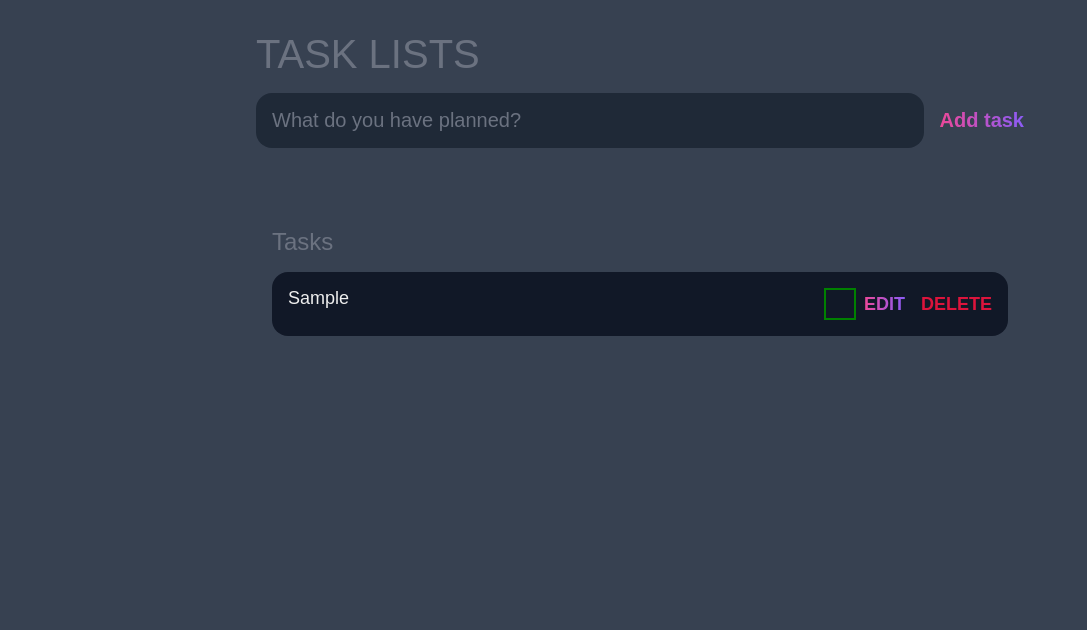
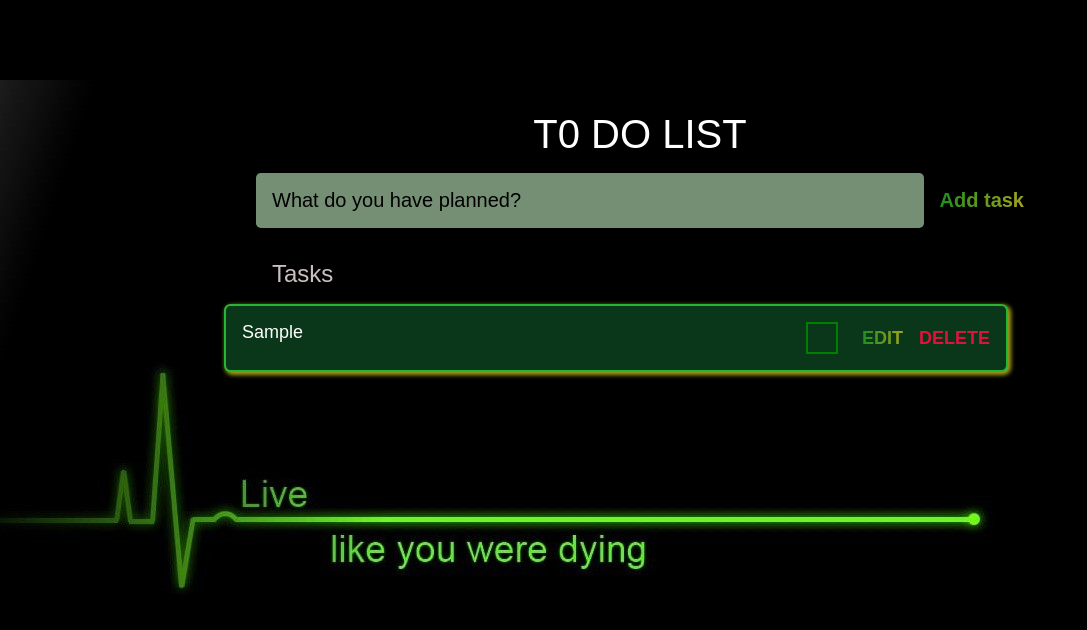
Before and after one commit to Team-CSI-Probation/NANDINI-ToDoList, a plain HTML site: page index.html in a window 1280 px wide. Both pictures are taken after typing "Sample" into the empty fields and a click on the input "Add task". Shown: the whole page, without its empty margins (0-1087 px from the left). Drawn offline with Linux system fonts and the light colour scheme; a web font is replaced by a local one.

Commit message:
recommit5

```diff
--- a/index.css
+++ b/index.css
@@ -10,19 +10,14 @@ body{
   display:flex;
   flex-direction: column;
   min-height: 100vh;
-  background: var(--dark);
-  color:#FFF;
-  /* background:url("/background image.jpg")no-repeat; */
+  background-color: black;
+  color:rgb(255, 255, 255);
 }
-
-:root{
-  --dark:#374151;
-  --darker:#1F2937;
-  --darkest: #111827;
-  --gray: #6B7280;
-  --light:#EEE;
-  --pink:#EC4899;
-  --purple:#8B5Cf6;
+.container{
+  position:sticky;
+  margin-top:5rem;
+  background:url("background\ image.jpg")no-repeat;
+  height:35rem;
 }
 
 header{
@@ -34,7 +29,9 @@ header{
 header h1{
   font-size: 2.5rem;
   font-weight: 300;
-  color: var(--gray);
+  color:rgb(255, 255, 255);
+  display: flex;
+  justify-content: center;
   margin-bottom: 1rem;
 }
 #new-task-form{
@@ -49,21 +46,21 @@ input,button{
 
 #new-task-input{
   flex: 1 1 0%;
-  background-color:var(--darker);
+  background-color:rgb(116, 143, 116);
   padding: 1rem;
-  border-radius: 1rem;
+  border-radius: 0.3rem;
   margin-right: 1rem;
-  color: var(--light);
+  color:black;
   font-size: 1.25rem;
 }
 #new-task-input::placeholder{
-  color:var(--gray);
+  color:black;
 }
 #new-task-submit{
-  color: var(--pink);
+  color: green;
   font-size: 1.25rem;
   font-weight: 700;
-  background-image: linear-gradient(to right, var(--pink),var(--purple));
+  background-image: linear-gradient(to right, rgb(29, 143, 29),rgb(163,163, 29));
   -webkit-background-clip:text;
   -webkit-text-fill-color: transparent;
   cursor: pointer;
@@ -91,29 +88,39 @@ main{
 .task-list h2{
   font-size: 1.5rem;
   font-weight: 300;
-  color: var(--gray);
+  color: rgb(202, 192, 192);
   margin-bottom: 1rem;
 }
+#tasks{
+  margin-left:-3rem;
+}
+
+.task-list{
+  margin-top: -3rem;
+}
+
 #tasks .task{
   display:flex;
   justify-content: space-between;
-  background-color: var(--darkest);
+  background-color: rgb(10, 54, 25);
   padding:1rem;
-  border-radius: 1rem;
+  border-radius: 0.4rem;
   margin-bottom: 1rem;
+  border: 2px solid rgb(39, 182, 51);
+  box-shadow: 2px 2px 4px 1px rgb(163, 163, 29);
 }
 #tasks .task .content{
   flex: 1 1 0%;
 }
 #tasks .task .content .text{
-  color:var(--light);
+  color:white;
   font-size: 1.125rem;
   width: 100%;
   display:block;
   transition: 0.4s;
 }
 #tasks .task .content .text:not(:read-only){
-  color: var(--pink);
+  color: rgb(134, 214, 134);
 }
 
 #tasks .task .actions{
@@ -137,7 +144,7 @@ main{
   opacity: 0.6;
 }
 .task .actions .edit{
-  background-image: linear-gradient(to right, var(--pink),var(--purple));
+  background-image: linear-gradient(to right, rgb(29, 143, 29),rgb(163, 163, 29));
   -webkit-background-clip:text;
   -webkit-text-fill-color: transparent;
 }
@@ -150,6 +157,7 @@ main{
   height: 2rem;
   width:2rem;
   visibility: none;
+  margin-right: 1rem;
 }
 .actions img{
   display: none;
@@ -160,4 +168,5 @@ main{
   width:2rem;
   margin: auto;
   display: block;
+  margin-right: 1rem;
 }
--- a/index.html
+++ b/index.html
@@ -11,9 +11,9 @@
     <title>TO DO LIST</title>
 </head>
 <body>
-
+  <div class="container">
   <header>
-    <h1>TASK LISTS</h1>
+    <h1>T0 DO LIST</h1>
     <form action="" id="new-task-form">
       <input type="text" id="new-task-input" autocomplete="off" placeholder="What do you have planned?">
       <input type="submit" id="new-task-submit" value="Add task">
@@ -35,8 +35,8 @@
 
           <div class="actions">
             <div class="box tick">
-            <img src="/Screenshot__22_-removebg-preview.png" alt="">
-          </div>
+            <img src="/Screenshot__22_-removebg-preview.png">
+            </div>
             <button class="edit">Edit</button>
             <button class="delete">DELETE</button>
           </div>
@@ -46,6 +46,7 @@
       </div>
 
     </section>
+  </div>
   </main>
 
 
```
